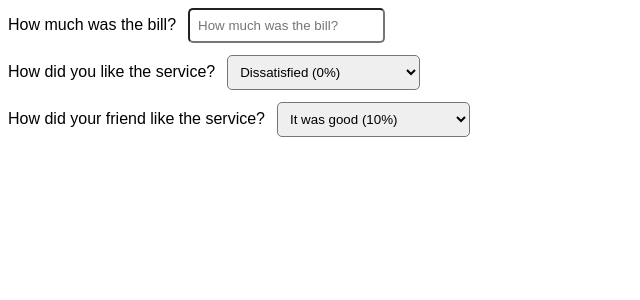
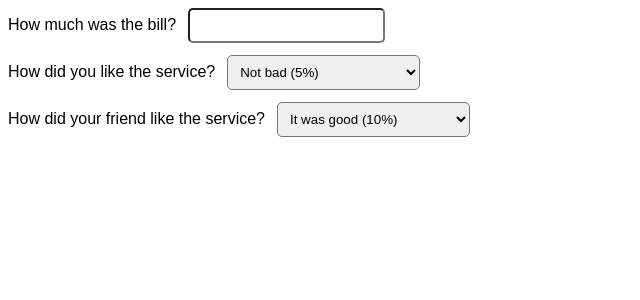
Before and after one commit to Gbangbolaoluwagbemiga/Tip-calculator, a React (Create React App) app: page / in a window 1280 px wide. Shown: the top 300 px of the page, without its empty margins (0-640 px from the left). Built offline with nearby package versions, Linux system fonts and the light colour scheme.

Commit message:
Update App.js

```diff
--- a/src/App.js
+++ b/src/App.js
@@ -3,7 +3,7 @@ import { useState } from "react";
 
 export default function App() {
   const [cost, setCost] = useState("");
-  const [myRating, setMyRating] = useState(0);
+  const [myRating, setMyRating] = useState(5);
   const [friendRating, setFriendRating] = useState(10);
 
   function handleCost(e) {
@@ -35,13 +35,7 @@ function Bill({ cost, OnCost }) {
   return (
     <div>
       <p style={{ display: "inline" }}>How much was the bill?</p>
-      <input
-        type="number"
-        placeholder="How much was the bill?"
-        required
-        value={cost}
-        onChange={(e) => OnCost(e)}
-      />
+      <input type="number" required value={cost} onChange={(e) => OnCost(e)} />
     </div>
   );
 }
@@ -50,7 +44,6 @@ function YourServiceRating({ mine, onRating }) {
     <div>
       <p style={{ display: "inline" }}>How did you like the service?</p>
       <select value={mine} onChange={(e) => onRating(e)}>
-        <option value="5"> Dissatisfied (0%) </option>
         <option value="5"> Not bad (5%) </option>
         <option value="10">It was good (10%)</option>
         <option value="20">Absolutely amazing (20%)</option>
@@ -63,7 +56,6 @@ function FriendServiceRating({ friend, onRating }) {
     <div>
       <p style={{ display: "inline" }}>How did your friend like the service?</p>
       <select value={friend} onChange={(e) => onRating(e)}>
-        <option value="5"> Dissatisfied (0%) </option>
         <option value="5"> Not bad (5%) </option>
         <option value="10">It was good (10%)</option>
         <option value="20">Absolutely amazing (20%)</option>
```
